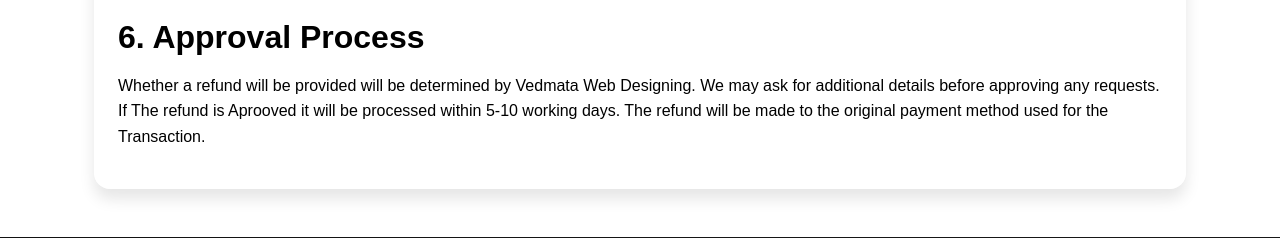
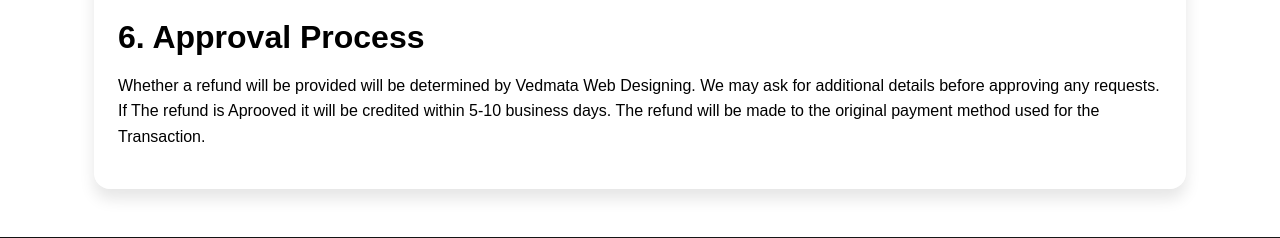
Before and after one commit to divy-mohan/vedmata_web_designing, a Django app: page /refund/ in a window 1280 px wide. Shown: the part 821-1059 px from the top of the page. Run offline with Django 5.2, Linux system fonts and the light colour scheme.

Commit message:
update in refund aprooval section

```diff
--- a/templates/home/refund.html
+++ b/templates/home/refund.html
@@ -29,7 +29,7 @@
 
         <h2>6. Approval Process</h2>
         <p style="color: black;">Whether a refund will be provided will be determined by Vedmata Web Designing. We may ask for additional details before approving any requests.
-            If The refund is Aprooved it will be processed within 5-10 working days. The refund will be made to the original payment method used for the Transaction.</p>
+            If The refund is Aprooved it will be credited within 5-10 business days. The refund will be made to the original payment method used for the Transaction.</p>
         </p>
     </div>
 </section>
```
